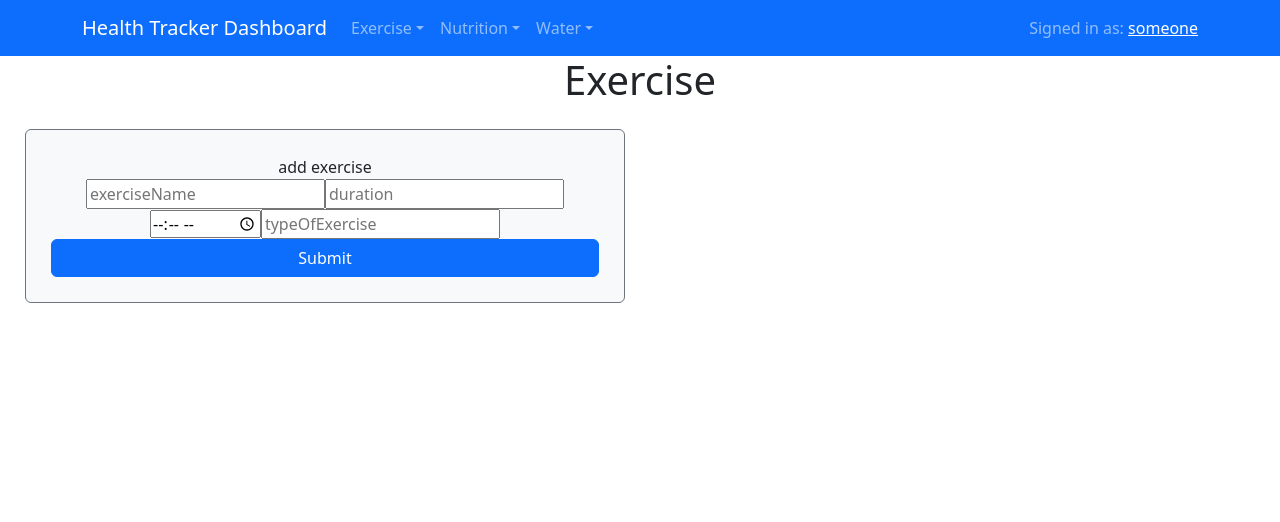
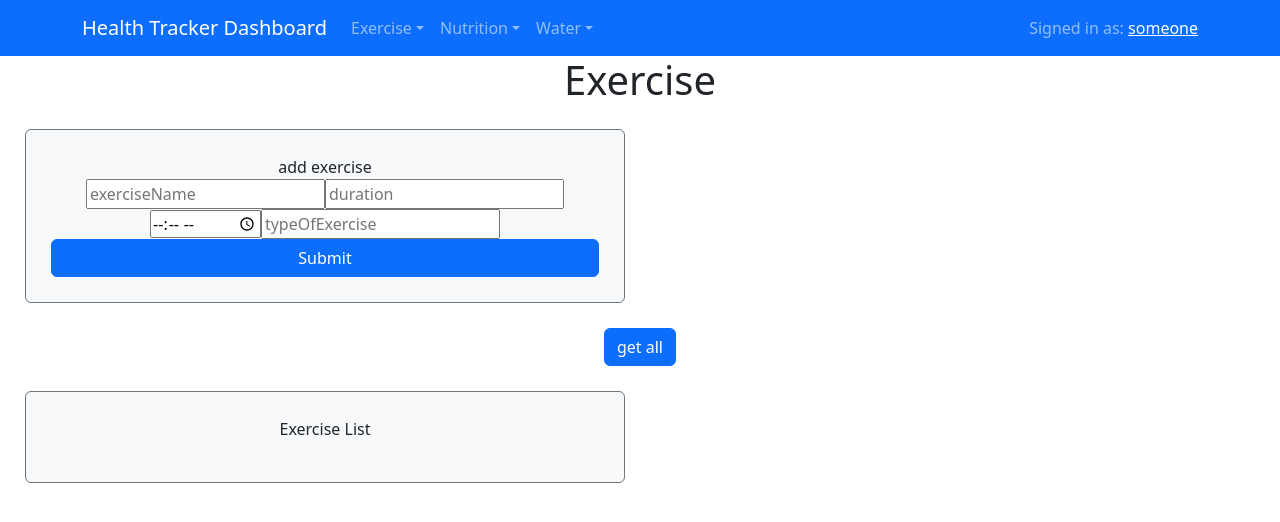
Before and after one commit to blee2125/health-tracker-dashboard, a React (Create React App) app: page /exercise in a window 1280 px wide. Shown: the top 522 px of the page. Built offline with nearby package versions, Linux system fonts and the light colour scheme.

Commit message:
setup delete button and displaying exercise list

```diff
--- a/src/components/Exercise/Exercise.js
+++ b/src/components/Exercise/Exercise.js
@@ -7,7 +7,7 @@ import ExerciseList from "./ExerciseList";
 
 import { connect } from "react-redux";
 
-import { createExercise } from "../../reducers/exerciseSlice";
+import { createExercise, getAllExercises, deleteExercise } from "../../reducers/exerciseSlice";
 
 function Exercise(props) {
     const [exerciseObject, setExerciseObject] = useState({
@@ -44,20 +44,18 @@ function Exercise(props) {
         }
     }
 
-    // handleDeleteExercise(id) {
-    //     this.setState({
-    //         exerciseArray: this.state.exerciseArray.filter((_, i) => i !== id)
-    //     });
-    // }
-
-    // <div>
-    //         <h1>Exercise</h1>
-    //         <Card bg='light' border="secondary" style={{ width: '600px', padding: '25px', margin: "25px"}}>
-    //             <ExerciseForm  exerciseObject={this.state.exerciseObject} updateData={this.updateData} />
-    //             <Button onClick={this.handleSubmit}> Submit</Button>
-    //         </Card>
-    //         <ExerciseList list={this.state.exerciseArray} handleDelete={this.handleDeleteExercise} />
-    //     </div>
+    const handleDeleteExercise = (id) => {
+        console.log('delete')
+        console.log(id)
+        props.deleteExercise({id})
+            .unwrap()
+            .then((data) => {
+            //console.log(data);
+            })
+            .catch((e) => {
+            console.log(e);
+            });
+    }
 
     return (
         <div>
@@ -66,6 +64,8 @@ function Exercise(props) {
                 <ExerciseForm  exerciseObject={exerciseObject} updateData={updateData} />
                 <Button onClick={handleSubmit}> Submit</Button>
             </Card>
+            <Button onClick={() => props.getAllExercises()}> get all</Button>
+            <ExerciseList list={props.exerciseArray}  handleDelete={handleDeleteExercise} />
         </div>
     )
 }
@@ -76,4 +76,4 @@ const mapStateToProps = (state) => {
     };
   }
 
-export default connect(mapStateToProps, { createExercise })(Exercise)
+export default connect(mapStateToProps, { createExercise, getAllExercises, deleteExercise })(Exercise)
--- a/src/components/Exercise/ExerciseListItem.js
+++ b/src/components/Exercise/ExerciseListItem.js
@@ -6,7 +6,7 @@ function ExerciseListItem(props) {
     return (
         <li>
             {props.exerciseData.exerciseName}
-            <button onClick={() => props.deleteButton(props.id)}> delete</button>
+            <button onClick={() => props.deleteButton(props.exerciseData._id)}> delete</button>
         </li>
     );
   }
```
